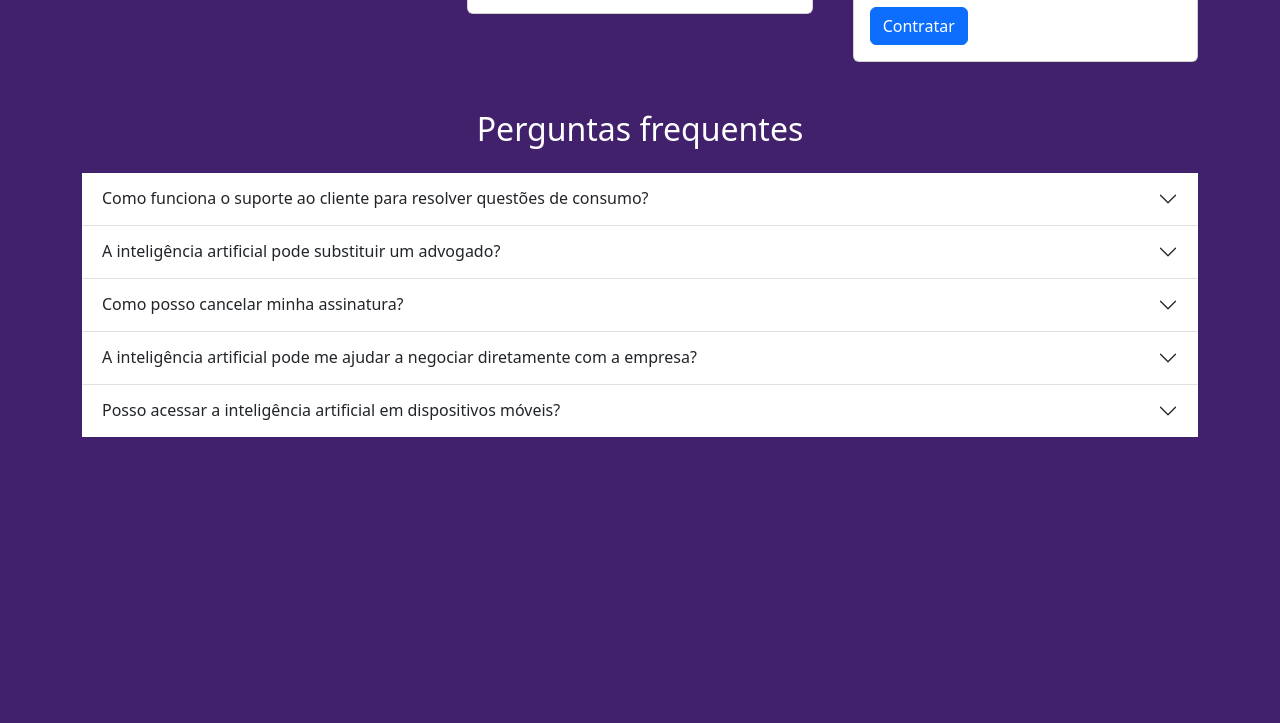
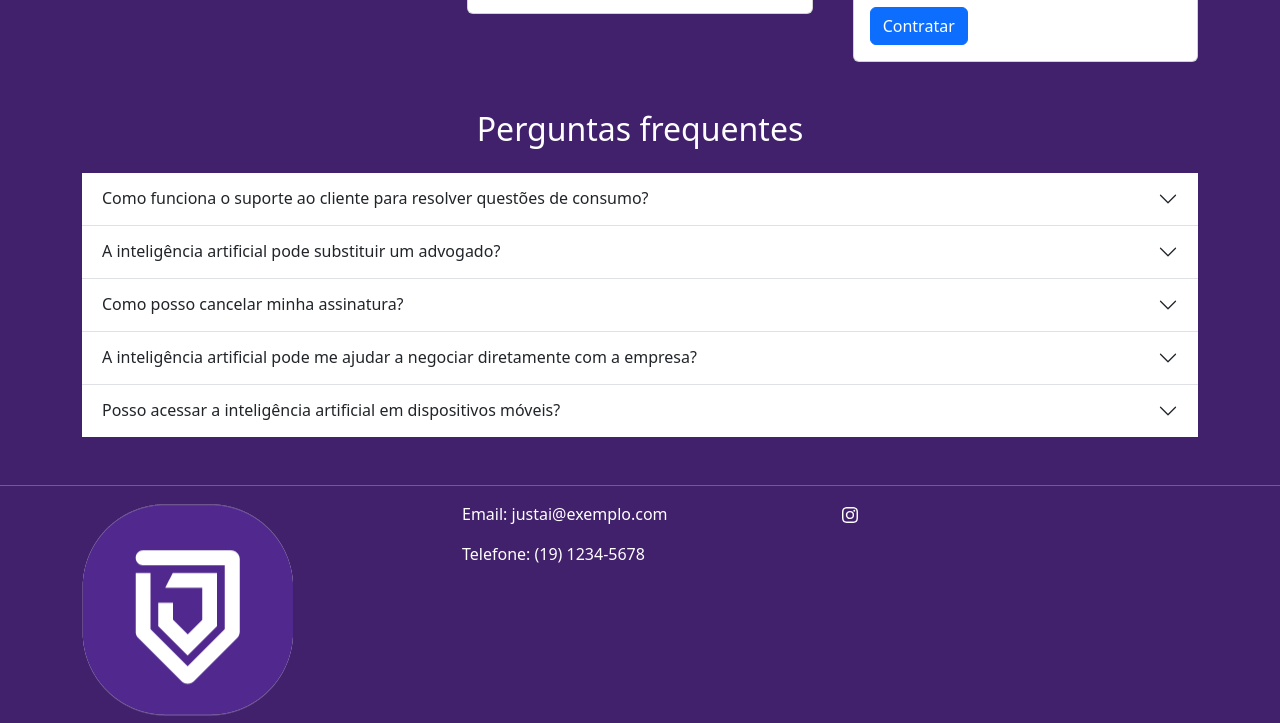
Before and after one commit to LorenzaOliveira/ProjetoBootstrap, a plain HTML site: page index.html in a window 1280 px wide. Shown: the part 841-1564 px from the top of the page. Before the commit the page ends 1326 px from the top, so only its background shows below. Drawn offline with nearby package versions, Linux system fonts and the light colour scheme.

Commit message:
Iniciando footer

```diff
--- a/index.html
+++ b/index.html
@@ -40,7 +40,7 @@
 					<div class="collapse navbar-collapse row" id="navbar">
 						<ul class="navbar-nav my-2 my-lg-0 justify-content-center gap-5" style="padding: 0;">
 							<li class="nav-item">
-								<a class="nav-link" href="#servicos">Nossos serviços</a>
+								<a class="nav-link" href="#planos">Planos</a>
 							</li>
 							<li class="nav-item">
 								<a class="nav-link" href="#faq">FAQ</a>
@@ -73,7 +73,7 @@
 	<main class="container">
 
 		<div class="my-5">
-			<h2 class="text-center mb-4">Planos</h2>
+			<h2 class="text-center mb-4" id="planos">Planos</h2>
 			<div class="row gap-3">
 				<div class="col-md">
 					<div class="card">
@@ -182,7 +182,7 @@
 		</div>
 
 		<div class="my-5">
-			<h2 class="text-center mb-4">Perguntas frequentes</h2>
+			<h2 class="text-center mb-4" id="faq">Perguntas frequentes</h2>
 
 			<div class="accordion accordion-flush" id="accordionFlushExample">
 
@@ -193,7 +193,8 @@
 							Como funciona o suporte ao cliente para resolver questões de consumo?
 						</button>
 					</h2>
-					<div id="flush-collapseOne" class="accordion-collapse collapse" data-bs-parent="#accordionFlushExample">
+					<div id="flush-collapseOne" class="accordion-collapse collapse"
+						data-bs-parent="#accordionFlushExample">
 						<div class="accordion-body">Oferecemos suporte via chatbot e consultores especializados,
 							que orientam o consumidor de acordo com o plano escolhido. No Plano J1, o suporte é básico
 							e via chatbot em horário comercial. Os planos J2 e J3 oferecem suporte estendido, com o J3
@@ -242,7 +243,8 @@
 				<div class="accordion-item">
 					<h2 class="accordion-header">
 						<button class="accordion-button collapsed" type="button" data-bs-toggle="collapse"
-							data-bs-target="#flush-collapseFour" aria-expanded="false" aria-controls="flush-collapseFour">
+							data-bs-target="#flush-collapseFour" aria-expanded="false"
+							aria-controls="flush-collapseFour">
 							A inteligência artificial pode me ajudar a negociar diretamente com a empresa?
 						</button>
 					</h2>
@@ -262,7 +264,8 @@
 				<div class="accordion-item">
 					<h2 class="accordion-header">
 						<button class="accordion-button collapsed" type="button" data-bs-toggle="collapse"
-							data-bs-target="#flush-collapseFive" aria-expanded="false" aria-controls="flush-collapseFive">
+							data-bs-target="#flush-collapseFive" aria-expanded="false"
+							aria-controls="flush-collapseFive">
 							Posso acessar a inteligência artificial em dispositivos móveis?
 						</button>
 					</h2>
@@ -285,13 +288,32 @@
 
 	</main>
 
-	<footer>
+	<hr>
 
+	<footer class="container">
+		<div class="row align-items-start">
+
+			<div class="col">
+				<img src="assets/images/JustiAI_logo1_escura.png">
+			</div>
+
+			<div class="col">
+				<p>Email: justai@exemplo.com</p>
+				<p>Telefone: (19) 1234-5678</p>
+			</div>
+
+			<div class="col">
+				<svg xmlns="http://www.w3.org/2000/svg" width="16" height="16" fill="currentColor" class="bi bi-instagram" viewBox="0 0 16 16">
+					<path d="M8 0C5.829 0 5.556.01 4.703.048 3.85.088 3.269.222 2.76.42a3.9 3.9 0 0 0-1.417.923A3.9 3.9 0 0 0 .42 2.76C.222 3.268.087 3.85.048 4.7.01 5.555 0 5.827 0 8.001c0 2.172.01 2.444.048 3.297.04.852.174 1.433.372 1.942.205.526.478.972.923 1.417.444.445.89.719 1.416.923.51.198 1.09.333 1.942.372C5.555 15.99 5.827 16 8 16s2.444-.01 3.298-.048c.851-.04 1.434-.174 1.943-.372a3.9 3.9 0 0 0 1.416-.923c.445-.445.718-.891.923-1.417.197-.509.332-1.09.372-1.942C15.99 10.445 16 10.173 16 8s-.01-2.445-.048-3.299c-.04-.851-.175-1.433-.372-1.941a3.9 3.9 0 0 0-.923-1.417A3.9 3.9 0 0 0 13.24.42c-.51-.198-1.092-.333-1.943-.372C10.443.01 10.172 0 7.998 0zm-.717 1.442h.718c2.136 0 2.389.007 3.232.046.78.035 1.204.166 1.486.275.373.145.64.319.92.599s.453.546.598.92c.11.281.24.705.275 1.485.039.843.047 1.096.047 3.231s-.008 2.389-.047 3.232c-.035.78-.166 1.203-.275 1.485a2.5 2.5 0 0 1-.599.919c-.28.28-.546.453-.92.598-.28.11-.704.24-1.485.276-.843.038-1.096.047-3.232.047s-2.39-.009-3.233-.047c-.78-.036-1.203-.166-1.485-.276a2.5 2.5 0 0 1-.92-.598 2.5 2.5 0 0 1-.6-.92c-.109-.281-.24-.705-.275-1.485-.038-.843-.046-1.096-.046-3.233s.008-2.388.046-3.231c.036-.78.166-1.204.276-1.486.145-.373.319-.64.599-.92s.546-.453.92-.598c.282-.11.705-.24 1.485-.276.738-.034 1.024-.044 2.515-.045zm4.988 1.328a.96.96 0 1 0 0 1.92.96.96 0 0 0 0-1.92m-4.27 1.122a4.109 4.109 0 1 0 0 8.217 4.109 4.109 0 0 0 0-8.217m0 1.441a2.667 2.667 0 1 1 0 5.334 2.667 2.667 0 0 1 0-5.334"/>
+				  </svg>
+			</div>
+
+		</div>
 	</footer>
 
 	<script src="https://cdn.jsdelivr.net/npm/bootstrap@5.3.3/dist/js/bootstrap.bundle.min.js"
 		integrity="sha384-YvpcrYf0tY3lHB60NNkmXc5s9fDVZLESaAA55NDzOxhy9GkcIdslK1eN7N6jIeHz"
 		crossorigin="anonymous"></script>
-</body>
+
 
 </html>
```
